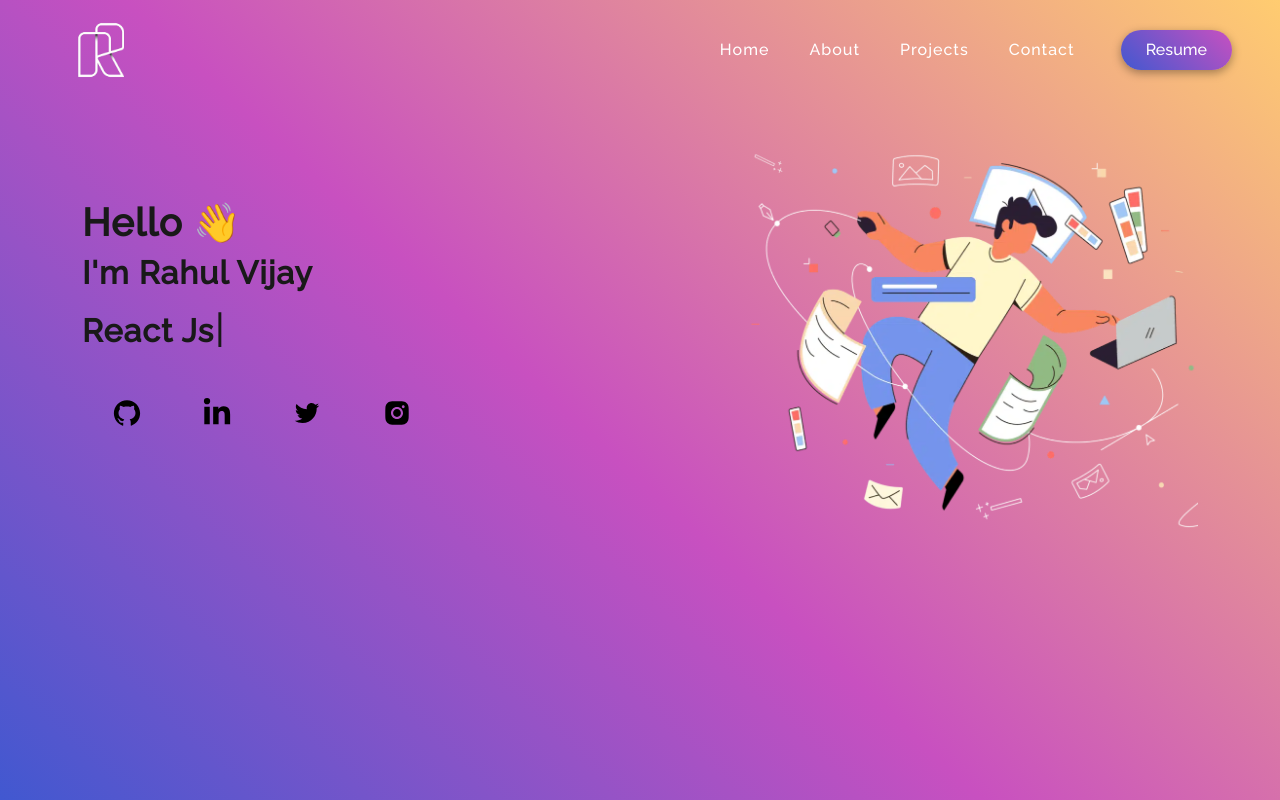
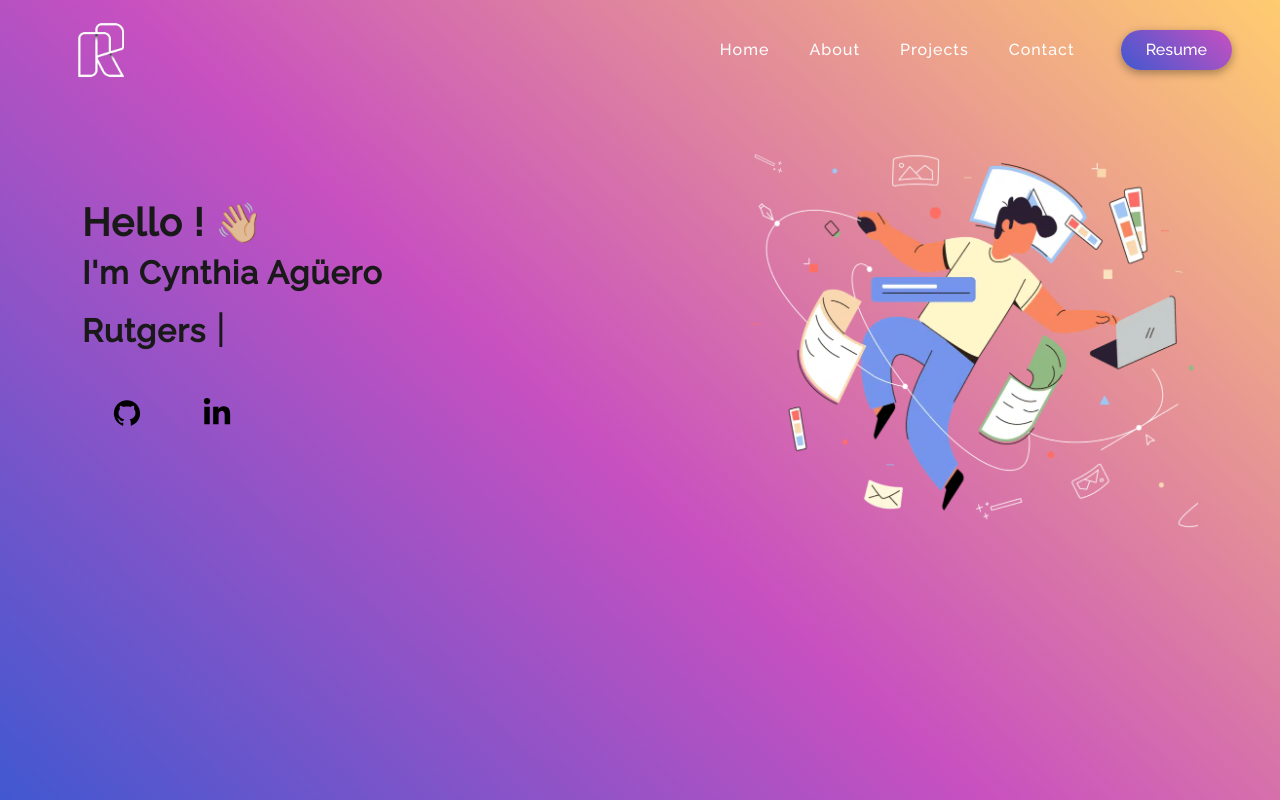
Before and after one commit to cynthiaagueroo/Portfolio-Site, a React (Create React App) app: page / in a window 1280 px wide. Built offline with nearby package versions, Linux system fonts and the light colour scheme; a web font is replaced by a local one.

Commit message:
CRAZY HOME

```diff
--- a/src/components/Homepage/Homepage.js
+++ b/src/components/Homepage/Homepage.js
@@ -15,28 +15,19 @@ function Home() {
       <Container>
         <Row>
           <Col md={7}>
-            <h2 className='headtext'>Hello <span className='wave'>👋 </span></h2>
-            <h2 className='nametext'>I'm Rahul Vijay</h2>
+            <h2 className='headtext'>Hello ! <span className='wave'>👋🏼 </span></h2>
+            <h2 className='nametext'>I'm Cynthia Agüero</h2>
             <span></span>
             <Text />
             <button onClick={() => {
-              window.open("https://github.com/rahulvijay81");
+              window.open("https://github.com/cynthiaaguero");
             }}
               className='socailmediabtn'><AiFillGithub className='icon' /></button>
             <button onClick={() => {
-              window.open("https://www.linkedin.com/in/rahulvijay81/");
+              window.open("https://www.linkedin.com/in/cynthiaaguero/");
             }}
               className='socailmediabtn'><FaLinkedinIn className='icon' /></button>
-            <button onClick={() => {
-              window.open("https://twitter.com/rahulvijay8156");
-            }}
-              className='socailmediabtn'><AiOutlineTwitter className='icon' /></button>
-            <button onClick={() => {
-              window.open("https://instagram.com/rahulvijay81");
-            }}
-              className='socailmediabtn'><AiFillInstagram className='icon' /></button>
           </Col>
-
           <Col md={5}>
             <div className="imagedeveloper">
             </div>
--- a/src/components/Homepage/Text.js
+++ b/src/components/Homepage/Text.js
@@ -7,8 +7,9 @@ function Text() {
     <Typewriter
       options={{
         strings: [
-          "React Js Developer",
-          "Front End Developer",
+          "Rutgers University",
+          "Computer Science Major",
+          "Artificial Intelligence Track",
         ],
         autoStart: true,
         loop: true,
```
